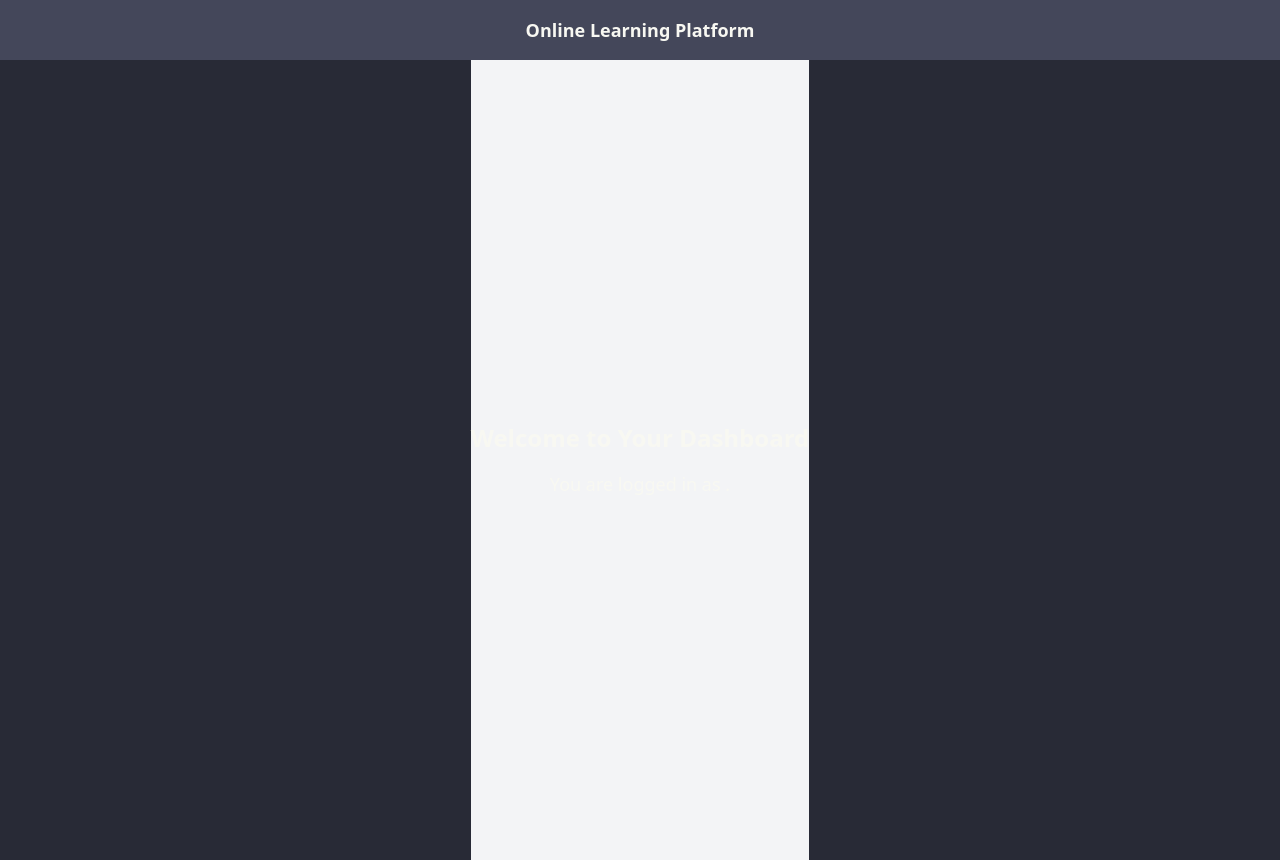
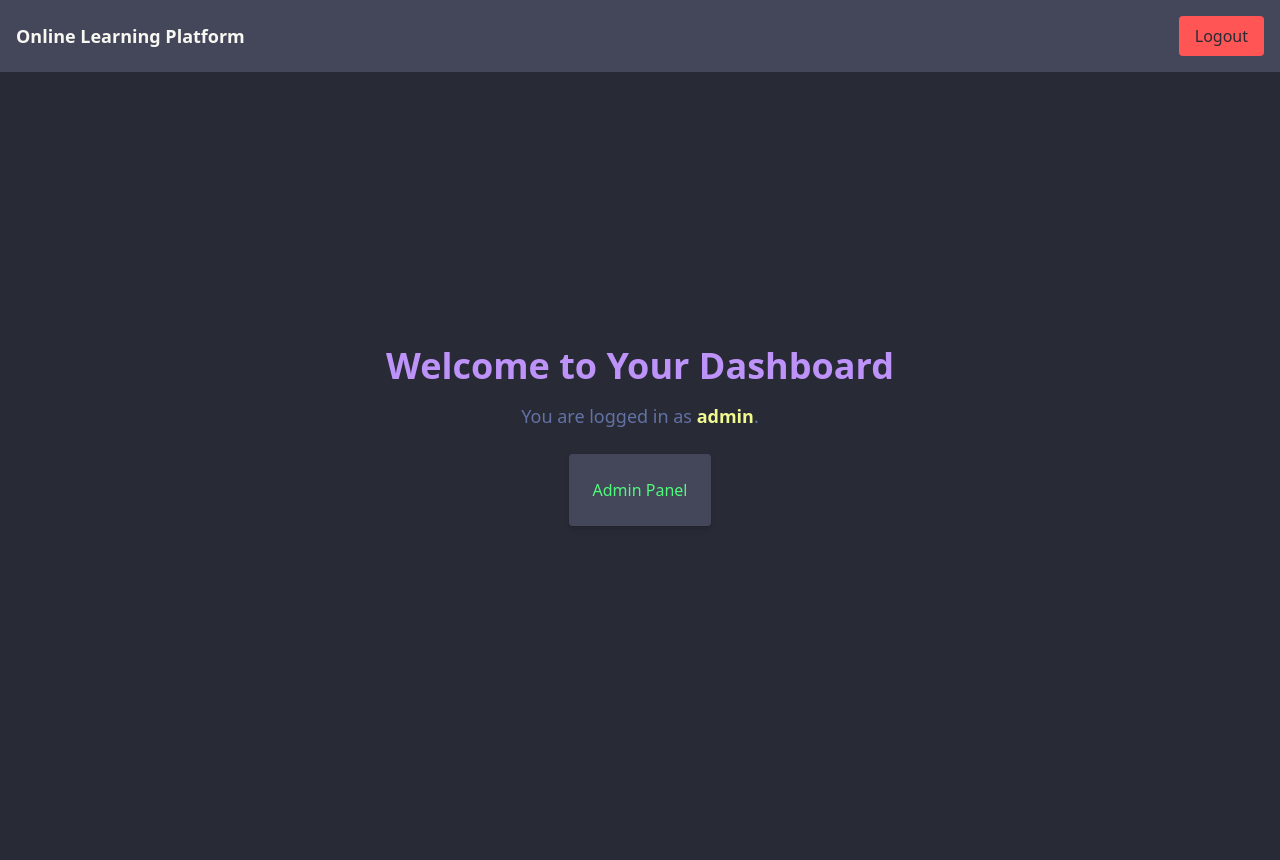
Before and after one commit to umutakin-dev/olp, a Next.js app: page /dashboard in a window 1280 px wide. After the commit the page ends 800 px from the top, so only its background shows below. Built offline with nearby package versions, Linux system fonts and the light colour scheme; sample sign-in values are in the browser's storage.

Commit message:
add session management for login

```diff
--- a/src/app/auth/login/page.tsx
+++ b/src/app/auth/login/page.tsx
@@ -2,10 +2,12 @@
 
 import { useState } from "react";
 import { useRouter } from "next/navigation";
+import { useSession } from "../../../context/SessionContext";
 
 export default function LoginPage() {
     const [formData, setFormData] = useState({ email: "", password: "" });
     const router = useRouter();
+    const { login } = useSession();
 
     const handleChange = (e: React.ChangeEvent<HTMLInputElement>) => {
         const { name, value } = e.target;
@@ -22,21 +24,23 @@ export default function LoginPage() {
 
         if (res.ok) {
             const { user } = await res.json();
-            router.push(`/dashboard?role=${user.role}`);
+            localStorage.setItem("user", JSON.stringify(user));
+            login(); // Update the context state
+            router.push("/dashboard");
         } else {
-            alert("Login failed! Please check your email and password.");
+            alert("Login failed! Please check your credentials.");
         }
     };
 
     return (
-        <div className="flex items-center justify-center w-full h-full">
+        <div className="flex flex-col items-center justify-center min-h-screen bg-dracula-background text-dracula-foreground">
+            <h1 className="text-4xl font-bold mb-6 text-dracula-purple">
+                Log In
+            </h1>
             <form
                 className="w-80 p-6 bg-dracula-currentLine rounded shadow-md"
                 onSubmit={handleSubmit}
             >
-                <h1 className="text-4xl font-bold mb-6 text-dracula-purple text-center">
-                    Log In
-                </h1>
                 <div className="mb-4">
                     <label
                         htmlFor="email"
--- a/src/app/dashboard/page.tsx
+++ b/src/app/dashboard/page.tsx
@@ -1,20 +1,55 @@
 "use client";
 
-import { useSearchParams } from "next/navigation";
+import { useEffect, useState } from "react";
+import { useRouter } from "next/navigation";
+
+import ProtectedRoute from "../../components/ProtectedRoute";
 
 export default function DashboardPage() {
-    const searchParams = useSearchParams();
-    const role = searchParams.get("role");
+    const [user, setUser] = useState<{ email: string; role: string } | null>(
+        null
+    );
+    const router = useRouter();
+
+    useEffect(() => {
+        // Check if user data is stored in localStorage
+        const storedUser = localStorage.getItem("user");
+        if (storedUser) {
+            setUser(JSON.parse(storedUser));
+        } else {
+            // Redirect to login if no session exists
+            router.push("/auth/login");
+        }
+    }, [router]);
+
+    if (!user) return null; // Show nothing while checking session
 
     return (
-        <div className="flex flex-col items-center justify-center min-h-screen bg-gray-100">
-            <h1 className="text-2xl font-bold mb-4">
-                Welcome to Your Dashboard
-            </h1>
-            <p className="text-lg">
-                You are logged in as <strong>{role}</strong>.
-            </p>
-            {/* Add role-specific content */}
-        </div>
+        <ProtectedRoute>
+            <div className="flex flex-grow flex-col items-center justify-center bg-dracula-background text-dracula-foreground">
+                <h1 className="text-4xl font-bold mb-4 text-dracula-purple">
+                    Welcome to Your Dashboard
+                </h1>
+                <p className="text-lg mb-6 text-dracula-comment">
+                    You are logged in as{" "}
+                    <strong className="text-dracula-yellow">{user.role}</strong>
+                    .
+                </p>
+                {/* Role-Specific Content */}
+                <div className="p-6 bg-dracula-currentLine rounded shadow-md">
+                    {user.role === "admin" && (
+                        <p className="text-dracula-green">Admin Panel</p>
+                    )}
+                    {user.role === "instructor" && (
+                        <p className="text-dracula-orange">
+                            Instructor Dashboard
+                        </p>
+                    )}
+                    {user.role === "student" && (
+                        <p className="text-dracula-pink">Student Dashboard</p>
+                    )}
+                </div>
+            </div>
+        </ProtectedRoute>
     );
 }
--- a/src/app/layout.tsx
+++ b/src/app/layout.tsx
@@ -1,4 +1,32 @@
+"use client";
+
 import "./global.css";
+import { SessionProvider, useSession } from "../context/SessionContext";
+import { useRouter } from "next/navigation";
+
+function Header() {
+    const { isLoggedIn, logout } = useSession();
+    const router = useRouter();
+
+    const handleLogout = () => {
+        logout();
+        router.push("/"); // Redirect to the landing page
+    };
+
+    return (
+        <header className="w-full p-4 bg-dracula-currentLine text-dracula-foreground flex items-center justify-between">
+            <h1 className="text-lg font-bold">Online Learning Platform</h1>
+            {isLoggedIn && (
+                <button
+                    onClick={handleLogout}
+                    className="px-4 py-2 bg-dracula-red text-dracula-background rounded hover:bg-dracula-orange"
+                >
+                    Logout
+                </button>
+            )}
+        </header>
+    );
+}
 
 export default function RootLayout({
     children,
@@ -8,17 +36,14 @@ export default function RootLayout({
     return (
         <html lang="en">
             <body className="min-h-screen bg-dracula-background text-dracula-foreground flex flex-col">
-                {/* Header */}
-                <header className="w-full p-4 bg-dracula-currentLine text-dracula-foreground">
-                    <h1 className="text-lg font-bold text-center">
-                        Online Learning Platform
-                    </h1>
-                </header>
-
-                {/* Main Content */}
-                <main className="flex-grow flex items-center justify-center">
-                    {children}
-                </main>
+                <SessionProvider>
+                    {/* Header */}
+                    <Header />
+                    {/* Main Content */}
+                    <main className="flex-grow flex items-center justify-center">
+                        {children}
+                    </main>
+                </SessionProvider>
             </body>
         </html>
     );
--- /dev/null
+++ b/src/components/ProtectedRoute.tsx
@@ -0,0 +1,26 @@
+"use client";
+
+import { useEffect } from "react";
+import { useRouter } from "next/navigation";
+import { useSession } from "../context/SessionContext";
+
+export default function ProtectedRoute({
+    children,
+}: {
+    children: React.ReactNode;
+}) {
+    const { isLoggedIn } = useSession();
+    const router = useRouter();
+
+    useEffect(() => {
+        if (!isLoggedIn) {
+            router.push("/"); // Redirect to landing page if not logged in
+        }
+    }, [isLoggedIn, router]);
+
+    if (!isLoggedIn) {
+        return null; // Render nothing while redirecting
+    }
+
+    return <>{children}</>;
+}
--- /dev/null
+++ b/src/context/SessionContext.tsx
@@ -0,0 +1,49 @@
+"use client";
+
+import { createContext, useContext, useState, useEffect } from "react";
+
+interface SessionContextType {
+    isLoggedIn: boolean;
+    login: () => void;
+    logout: () => void;
+}
+
+const SessionContext = createContext<SessionContextType | undefined>(undefined);
+
+export const SessionProvider = ({
+    children,
+}: {
+    children: React.ReactNode;
+}) => {
+    const [isLoggedIn, setIsLoggedIn] = useState(false);
+
+    useEffect(() => {
+        // Check if user is logged in on initial load
+        const user = localStorage.getItem("user");
+        setIsLoggedIn(!!user);
+    }, []);
+
+    const login = () => {
+        setIsLoggedIn(true);
+    };
+
+    const logout = () => {
+        localStorage.removeItem("user");
+        setIsLoggedIn(false);
+    };
+
+    return (
+        <SessionContext.Provider value={{ isLoggedIn, login, logout }}>
+            {children}
+        </SessionContext.Provider>
+    );
+};
+
+// Custom hook to use session context
+export const useSession = () => {
+    const context = useContext(SessionContext);
+    if (!context) {
+        throw new Error("useSession must be used within a SessionProvider");
+    }
+    return context;
+};
```
